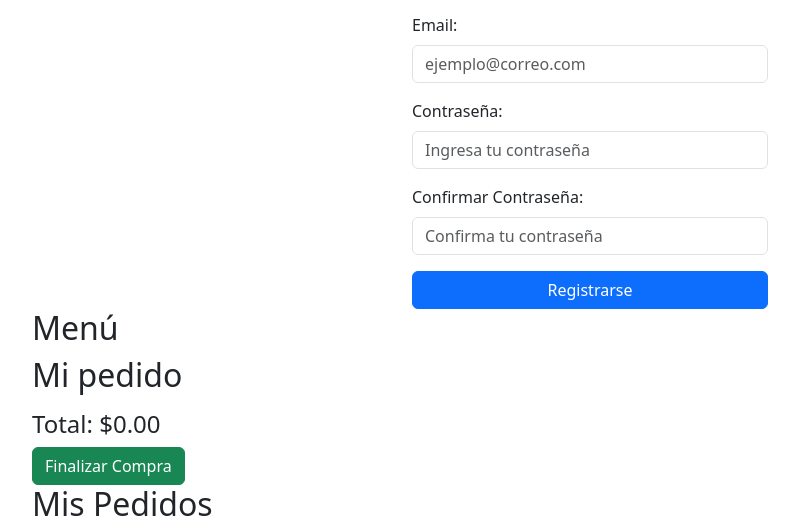
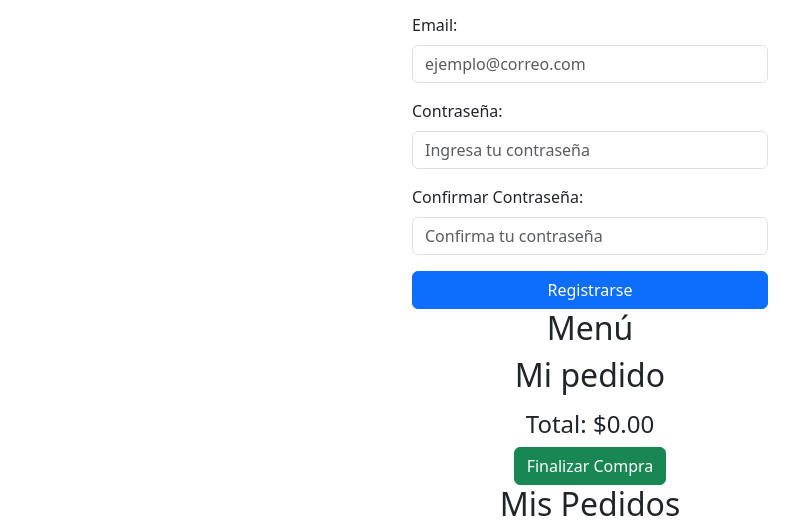
Before and after one commit to GonzaGazzero/sistema-pizzeria, a plain HTML site: page index.html in a window 1280 px wide. Shown: the part 603-1134 px from the top of the page, without its empty margins (50-849 px from the left). Drawn offline with nearby package versions, Linux system fonts and the light colour scheme.

Commit message:
realizacion del html vista de usuario, login y register. Falta vista del admin

```diff
--- a/index.html
+++ b/index.html
@@ -93,7 +93,7 @@
         </section>
         <!-- seccion de menu, la cual se mostrará al usuario logueado -->
         <section class="section hidden" id="menuSection">
-            <div class="container">
+            <div class="container text-center">
                 <h2>Menú</h2>
                 <div id="menuGrid" class="menu-grid">
                     <!-- insertaremos dinamicamente el menú -->
@@ -104,7 +104,7 @@
         <!-- seccion carrito -->
         <section>
             <div class="section hidden" id="cartSection">
-                <div class="container">
+                <div class="container text-center">
                     <h2>Mi pedido</h2>
                     <div id="cartItems" class="mb-3 cart-items">
                         <!-- los items del carrito se insertarán dinamicamente -->
@@ -118,7 +118,7 @@
         <!-- seccion pedidos del usuario -->
         <section>
             <div id="userOrdersSection" class="section hidden">
-                <div class="container">
+                <div class="container text-center">
                     <h2>Mis Pedidos</h2>
                     <div id="userOrdersList">
                         <!-- historial de pedidos del usuario-->
```
